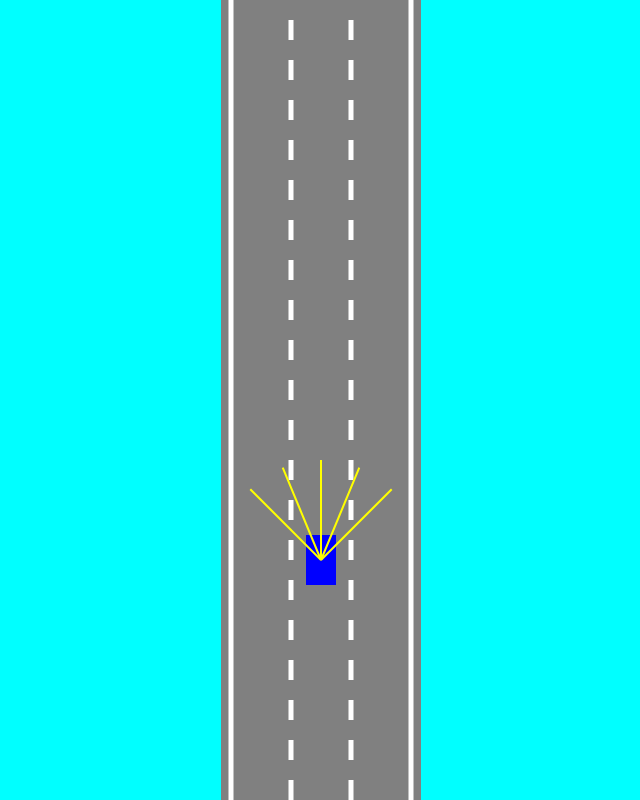
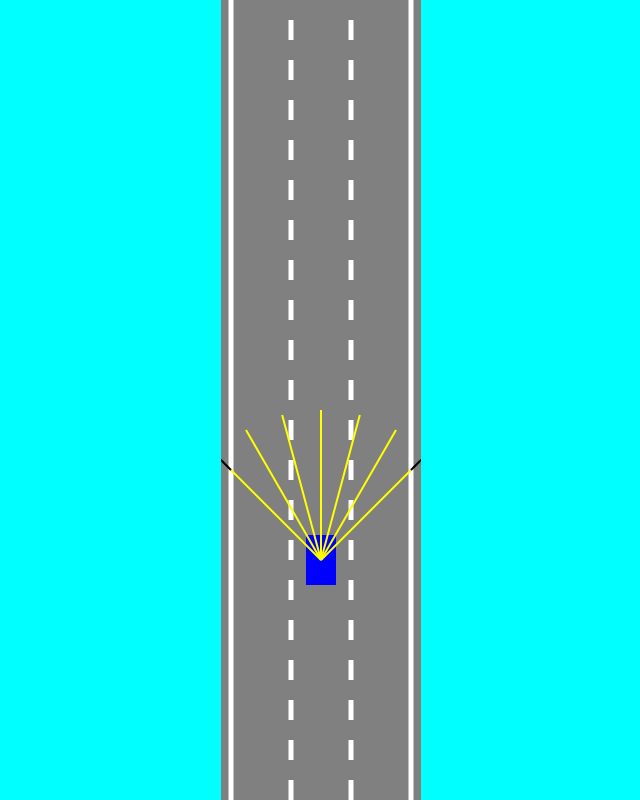
Before and after one commit to Codemod3/Self-Driving-car---Neural-Network, a plain HTML site: page index.html in a window 1280 px wide. Shown: the whole page, without its empty margins (319-959 px from the left). Drawn offline with Linux system fonts and the light colour scheme.

Commit message:
Neural network working

```diff
--- a/car.js
+++ b/car.js
@@ -13,8 +13,13 @@ class Car {
 
     this.damaged=false;
 
+    this.useBrain=controlType=="AI";
+
     if(controlType!="DUMMY"){
     this.sensor = new Sensor(this);
+    this.brain = new NeuralNetwork(
+      [this.sensor.rayCount,6,4]
+    );
     }
     this.controls = new Controls(controlType);
 
@@ -30,6 +35,16 @@ class Car {
     }
     if(this.sensor){
       this.sensor.update(roadBorders,traffic);
+      const offsets = this.sensor.readings.map(s=>(s==null?0:1 - s.offset));
+      const outputs = NeuralNetwork.feedForward(offsets,this.brain);
+      console.log(outputs);
+
+      if(this.useBrain){
+        this.controls.forward=outputs[0];
+        this.controls.left=outputs[1];
+        this.controls.right=outputs[2];
+        this.controls.backward=outputs[3];
+      }
     }
 
 
--- a/index.html
+++ b/index.html
@@ -5,6 +5,7 @@
     </head>
     <body>
         <canvas id="mycanvas"></canvas>
+        <script src="network.js"></script>
         <script src="utils.js"></script>
         <script src="sensor.js"></script>
 
--- /dev/null
+++ b/network.js
@@ -0,0 +1,68 @@
+class NeuralNetwork {
+    constructor(neuronCounts) {
+        this.levels = [];
+        for (let i = 0; i < neuronCounts.length - 1; i++) {
+            this.levels.push(new Level(
+                neuronCounts[i], neuronCounts[i + 1]
+            ));
+        }
+    }
+
+    static feedForward(givenInputs, network) {
+        let outputs = Level.feedForward(
+            givenInputs, network.levels[0]
+        );
+        for (let i = 1; i < network.levels.length; i++) {
+            outputs = Level.feedForward(
+                outputs, network.levels[i]
+            );
+        }
+        return outputs;
+    }
+}
+
+class Level {
+    constructor(inputCount, outputCount) {
+        this.inputs = new Array(inputCount);
+        this.outputs = new Array(outputCount);
+        this.biases = new Array(outputCount);
+
+        this.weights = [];
+        for (let i = 0; i < inputCount; i++) {
+            this.weights[i] = new Array(outputCount);
+        }
+        Level.#randomize(this);
+    }
+
+    // Randomizing the weights between each connection
+    static #randomize(level) {
+        for (let i = 0; i < level.inputs.length; i++) {
+            for (let j = 0; j < level.outputs.length; j++) {
+                level.weights[i][j] = Math.random() * 2 - 1;
+            }
+        }
+
+        for (let i = 0; i < level.biases.length; i++) {
+            level.biases[i] = Math.random() * 2 - 1;
+        }
+    }
+
+    // Computing the output values
+    static feedForward(givenInputs, level) {
+        for (let i = 0; i < level.inputs.length; i++) {
+            level.inputs[i] = givenInputs[i];
+        }
+        for (let i = 0; i < level.outputs.length; i++) {
+            let sum = 0;
+            for (let j = 0; j < level.inputs.length; j++) {
+                sum += level.inputs[j] * level.weights[j][i];
+            }
+            if (sum > level.biases[i]) {
+                level.outputs[i] = 1;
+            } else {
+                level.outputs[i] = 0;
+            }
+        }
+        return level.outputs;
+    }
+}
--- a/script.js
+++ b/script.js
@@ -4,7 +4,7 @@ canvas.width=200
 
 const ctx = canvas.getContext("2d"); // we  are giving access to ctx of all the 2d drawing tools
 const road = new Road(canvas.width/2,canvas.width*0.9)
-const car = new Car(road.getLanecenter(1), 100, 30, 50, "KEYS");
+const car = new Car(road.getLanecenter(1), 100, 30, 50, "AI");
 const traffic = [
     new Car(road.getLanecenter(1), -300, 30, 50, "DUMMY", 2),
 ];
--- a/sensor.js
+++ b/sensor.js
@@ -1,8 +1,8 @@
 class Sensor {
     constructor(car) {
         this.car = car;
-        this.rayCount = 5;
-        this.rayLength = 100;
+        this.rayCount = 7;
+        this.rayLength = 150;
         this.raySpread = Math.PI / 2;
 
         this.rays = [];
```
